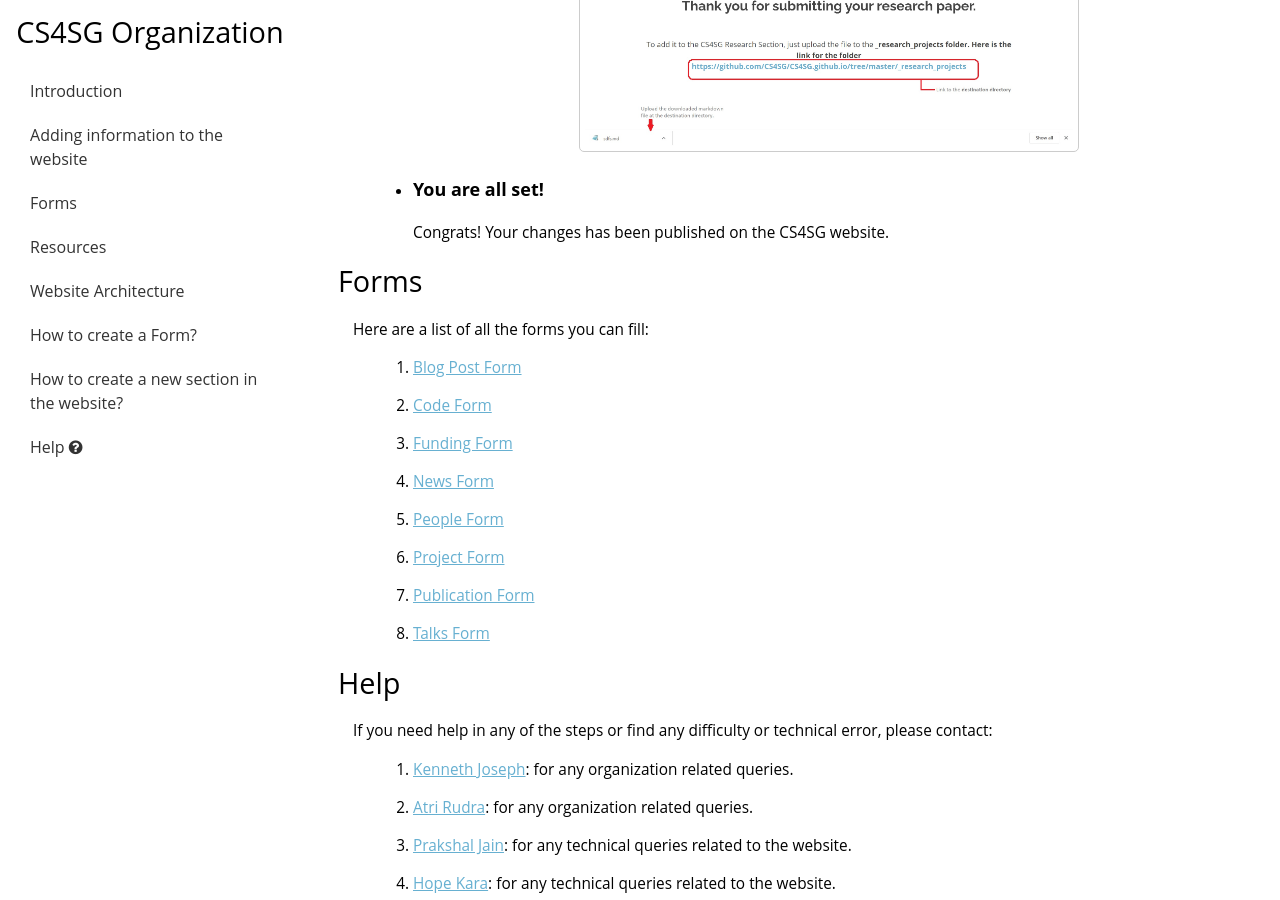
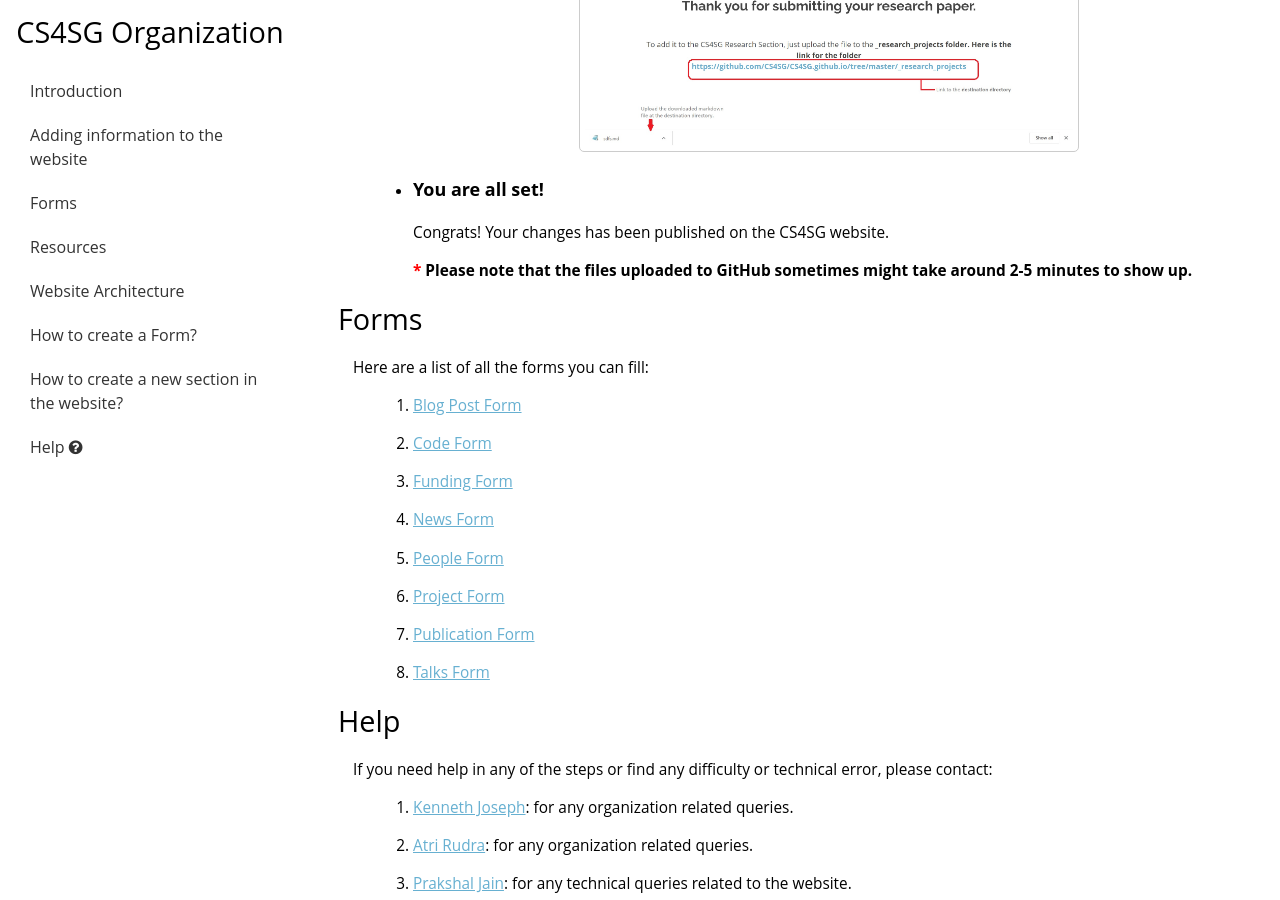
Before and after one commit to CS4SG/cs4sg_organization.github.io, a Jekyll site: the page built from index.html, in a window 1280 px wide and 900 px high, scrolled down 1391 px. Built offline with Jekyll 4.4.1, drawn with Linux system fonts in a browser that asks for light colours.

Commit message:
added index

```diff
--- a/index.html
+++ b/index.html
@@ -61,6 +61,7 @@
           <li>
             <h3>You are all set!</h3>
             <p>Congrats! Your changes has been published on the CS4SG website.</p>
+            <p><b><font color="red">*</font>&nbsp;Please note that the files uploaded to GitHub sometimes might take around 2-5 minutes to show up.</b></p>
           </li>
         </ul>
       </p>
```
